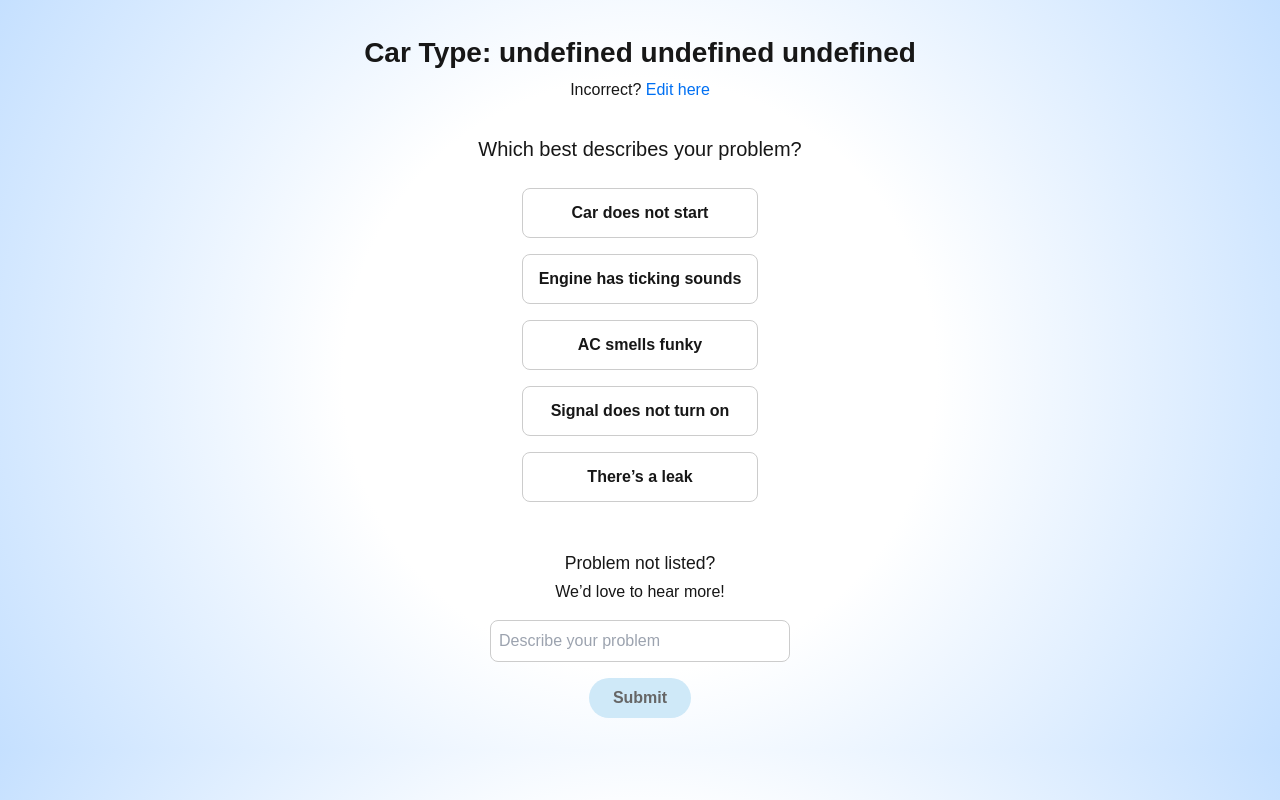
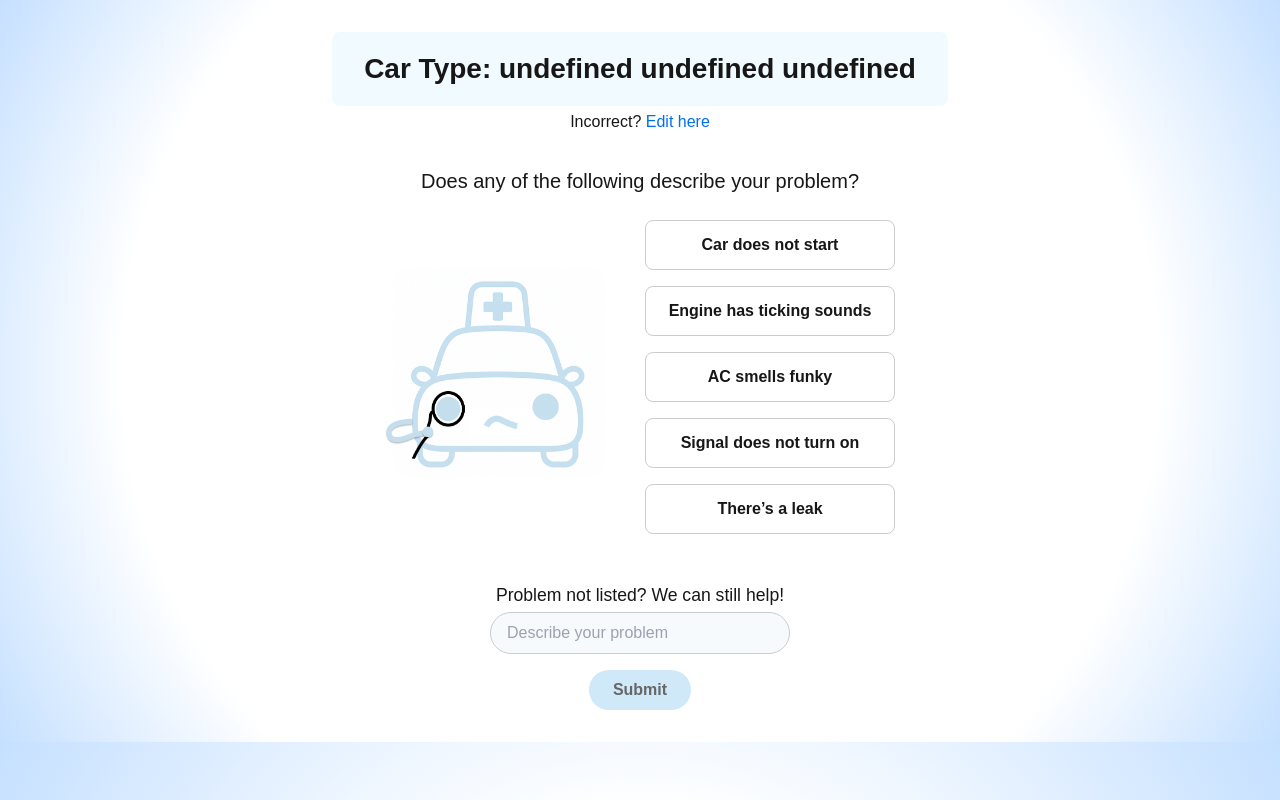
Before and after one commit to ptumali/MediCar, a Next.js app in the folder frontend/: page /symptoms in a window 1280 px wide. Built offline with nearby package versions, Linux system fonts and the light colour scheme.

Commit message:
symptoms

```diff
--- a/frontend/src/app/symptoms/page.jsx
+++ b/frontend/src/app/symptoms/page.jsx
@@ -53,8 +53,11 @@ export default function SymptomsPage() {
         </a>
       </p>
 
-      <h2 className={styles.question}>Which best describes your problem?</h2>
+      <h2 className={styles.question}>Does any of the following describe your problem?</h2>
 
+      <div className={styles.mainContent}>
+        <img src="/medicar-think.png" alt="Thinking car" className={styles.imageBox} />
+        <div>
           <div className={styles.buttonGroup}>
             {problems.map((item, i) => (
               <button
@@ -66,10 +69,12 @@ export default function SymptomsPage() {
               </button>
             ))}
           </div>
+        </div>
+      </div>
 
       <div className={styles.customProblemSection}>
-        <p className={styles.customPrompt}>Problem not listed?</p>
-        <p className={styles.customSubPrompt}>We’d love to hear more!</p>
+        <p className={styles.customPrompt}>Problem not listed? We can still help!</p>
+        <div className={styles.inputWrapper}>
           <input
             type="text"
             className={styles.input}
@@ -80,6 +85,8 @@ export default function SymptomsPage() {
               setSelectedProblem(null);
             }}
           />
+          {/* <span className={styles.searchIcon}>🔍</span> */}
+        </div>
         <button className={styles.submitButton} onClick={handleCustomSubmit}>
           Submit
         </button>
--- a/frontend/src/app/symptoms/symptoms.module.css
+++ b/frontend/src/app/symptoms/symptoms.module.css
@@ -4,12 +4,21 @@
   align-items: center;
   padding: 2rem;
   text-align: center;
+  background: radial-gradient(
+    circle,
+    #ffffff 0%,
+    #ffffff 70%,
+    #c5e0ff 100%
+  );
 }
 
 .heading {
   font-size: 1.75rem;
   font-weight: 600;
   margin-bottom: 0.25rem;
+  background-color: #f0faff;
+  padding: 1rem 2rem;
+  border-radius: 0.5rem;
 }
 
 .editLink {
@@ -25,10 +34,26 @@
   font-weight: 500;
 }
 
+.mainContent {
+  display: flex;
+  flex-direction: row;
+  align-items: flex-start;
+  justify-content: center;
+  gap: 2.5rem;
+  flex-wrap: wrap;
+}
+
+.imageBox {
+  width: 220px;
+  margin-top: 4.5rem;
+
+}
+
 .buttonGroup {
   display: flex;
   flex-direction: column;
   gap: 1rem;
+  align-items: stretch;
   margin-top: 1.5rem;
 }
 
@@ -40,6 +65,7 @@
   font-weight: 600;
   cursor: pointer;
   transition: background-color 0.2s ease;
+  min-width: 250px;
 }
 
 .problemButton:hover {
@@ -64,16 +90,29 @@
   margin-bottom: 0.25rem;
 }
 
-.customSubPrompt {
-  font-weight: 500;
+
+.inputWrapper {
+  position: relative;
+  width: 300px;
 }
 
 .input {
-  margin-top: 1rem;
-  width: 300px;
-  padding: 0.5rem;
-  border-radius: 8px;
+  width: 100%;
+  padding: 0.5rem 2.5rem 0.5rem 1rem;
+  border-radius: 999px;
   border: 1px solid #ccc;
+  font-size: 1rem;
+  background-color: #f6fafd;
+}
+
+.searchIcon {
+  position: absolute;
+  right: 12px;
+  top: 50%;
+  transform: translateY(-50%);
+  pointer-events: none;
+  font-size: 1.2rem;
+  color: #888;
 }
 
 .submitButton {
```
Also changed, not shown: frontend/public/medicar-think.png. Lines whose indentation alone changed are shown as unchanged.
